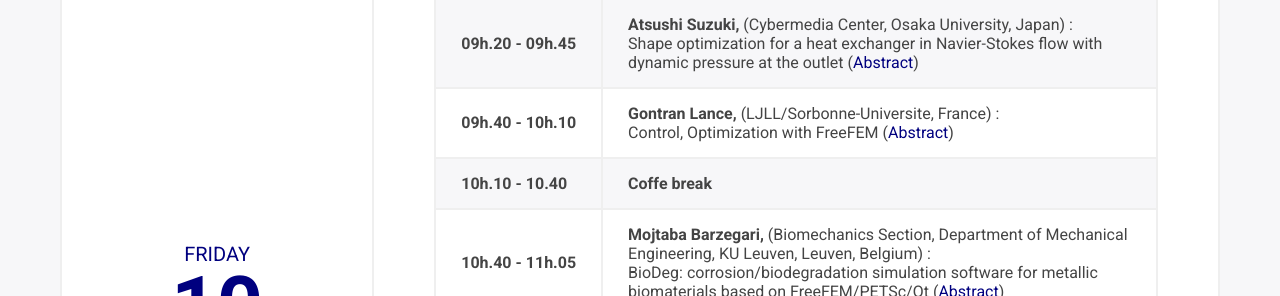
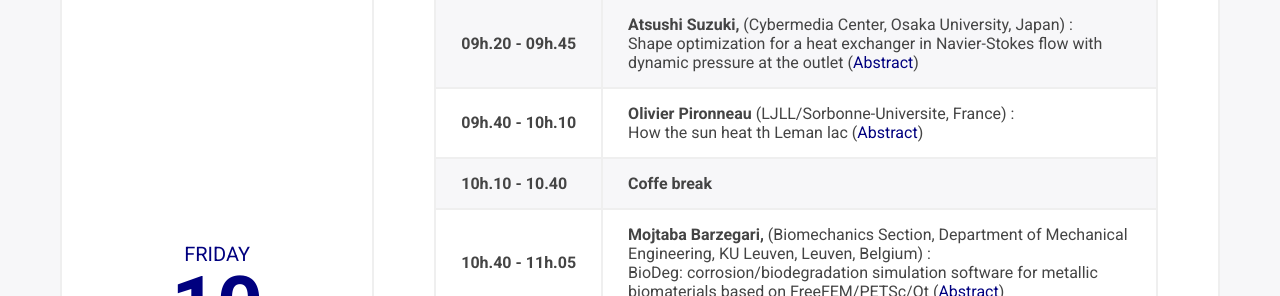
Before and after one commit to FreeFem/FreeFem-website, a Jekyll site: the page built from ffdays.md, in a window 1280 px wide and 900 px high, scrolled down 2112 px. Shown: the part 156-452 px from the top of the window. Built offline with Jekyll 4.4.1, drawn with Linux system fonts in a browser that asks for light colours.

Commit message:
change G. Lance e to O.P.

```diff
--- a/_layouts/ffdays.html
+++ b/_layouts/ffdays.html
@@ -187,9 +187,9 @@
               <tr>
 				 <th scope="row">09h.40 - 10h.10<br> </th>
                 <td>
-                  <strong>Gontran Lance,  </strong> (LJLL/Sorbonne-Universite, France) : <br>
-                Control, Optimization with FreeFEM
-		   (<a href="https://github.com/FreeFem/FreeFem-days/raw/master/2021/pdf/A-GL.pdf">Abstract</a>)
+                  <strong>Olivier Pironneau  </strong> (LJLL/Sorbonne-Universite, France) : <br>
+                How the sun heat th Leman lac
+		   (<a href="https://github.com/FreeFem/FreeFem-days/raw/master/2021/pdf/A-OP.pdf">Abstract</a>)
                 </td>
               </tr>
 
```
